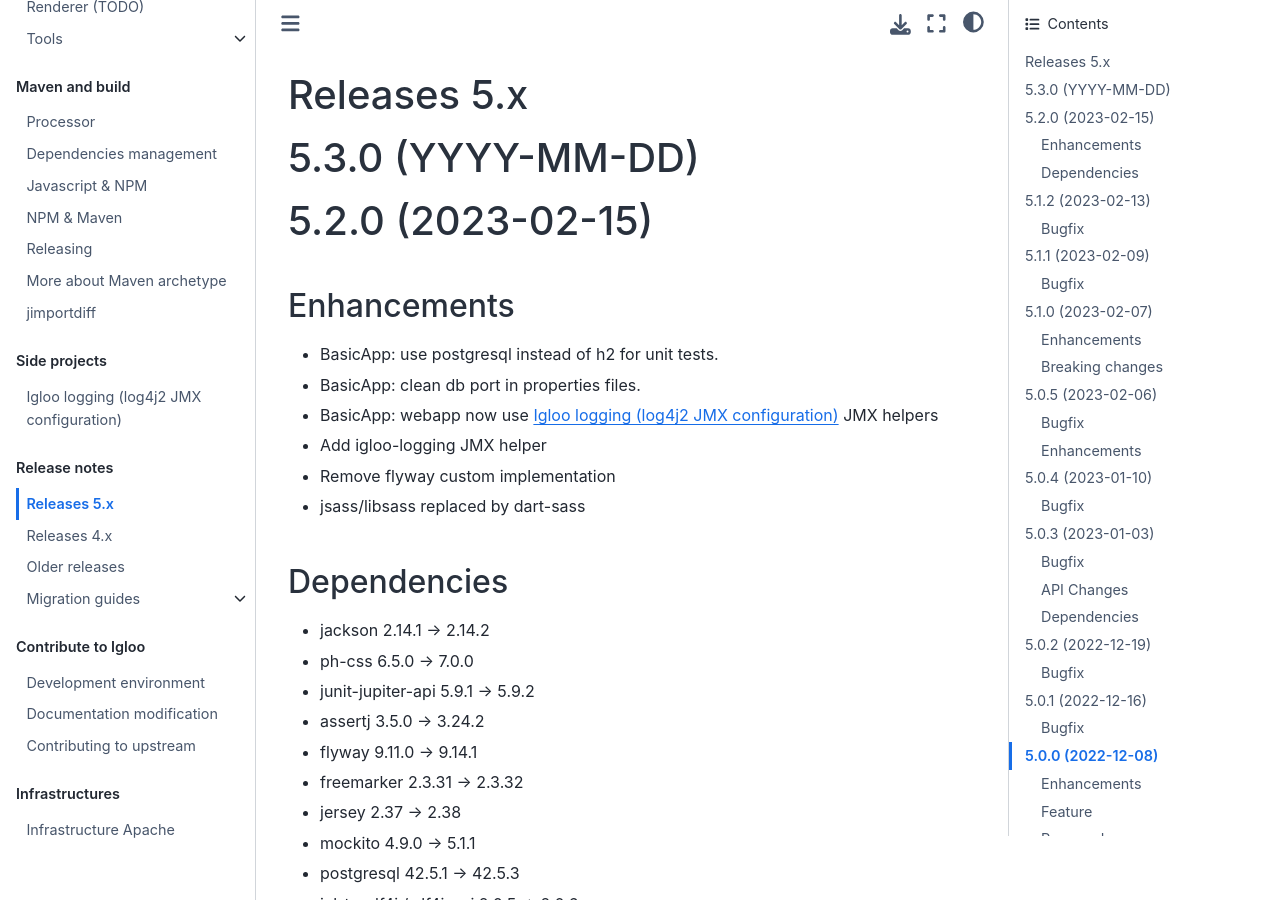
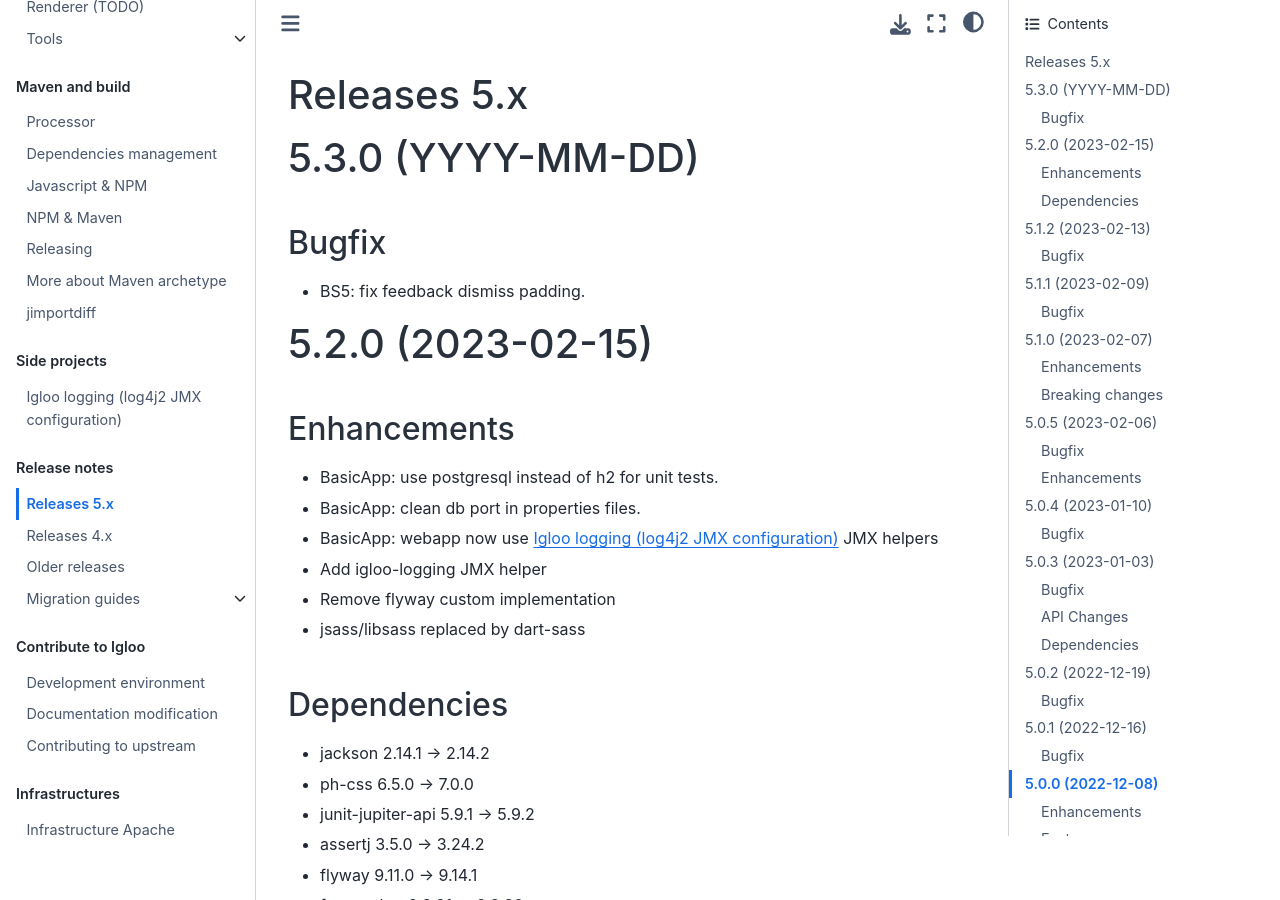
Before and after one commit to igloo-project/igloo-doc, a Sphinx documentation site: the page built from source/release-notes/releases-5.x.md, in a window 1280 px wide and 900 px high. Built offline with Sphinx 7.4.7 and the Sphinx Book theme 1.1.4, drawn with Linux system fonts in a browser that asks for light colours.

Commit message:
Changelog 5.3.0

```diff
--- a/source/release-notes/releases-5.x.md
+++ b/source/release-notes/releases-5.x.md
@@ -3,6 +3,10 @@
 (v5.3.0)=
 
 # 5.3.0 (YYYY-MM-DD)
+
+## Bugfix
+
+* BS5: fix feedback dismiss padding.
 
 (v5.2.0)=
 
```
